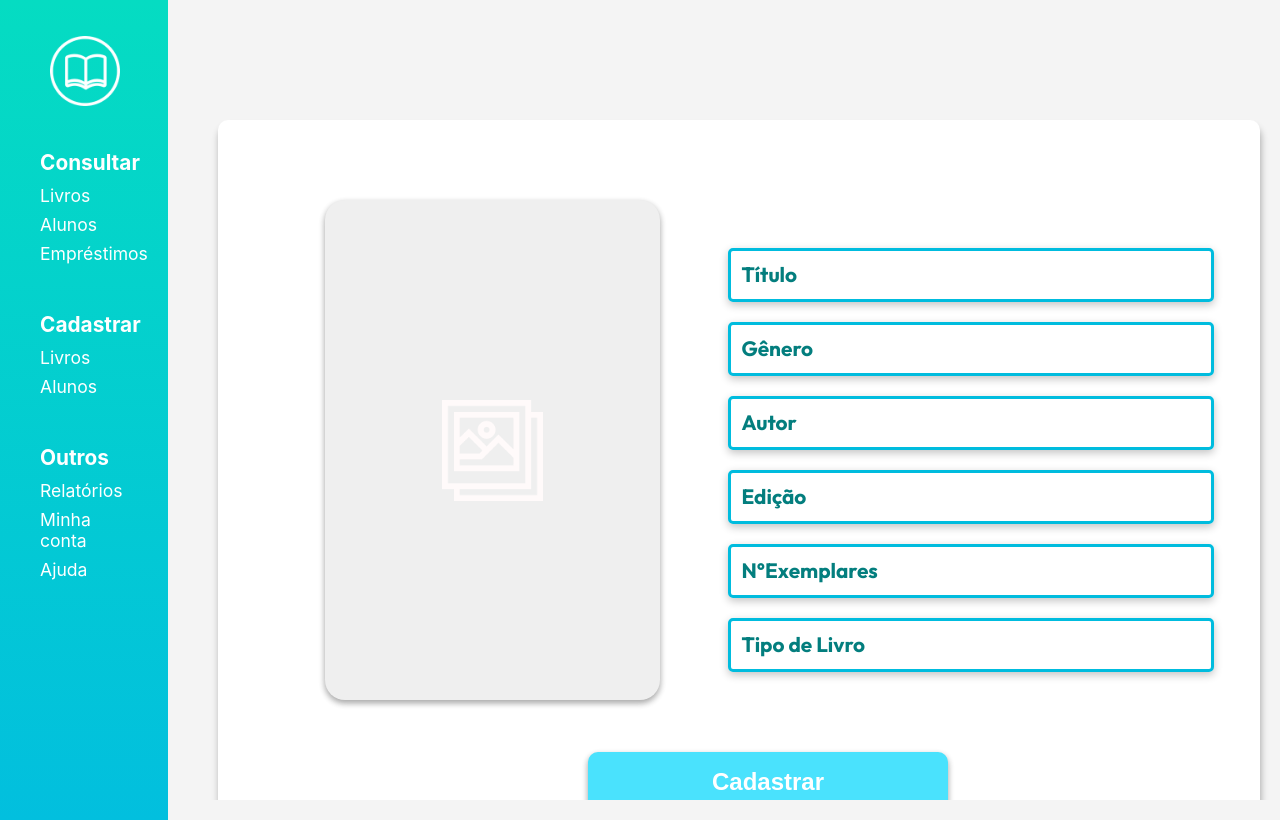
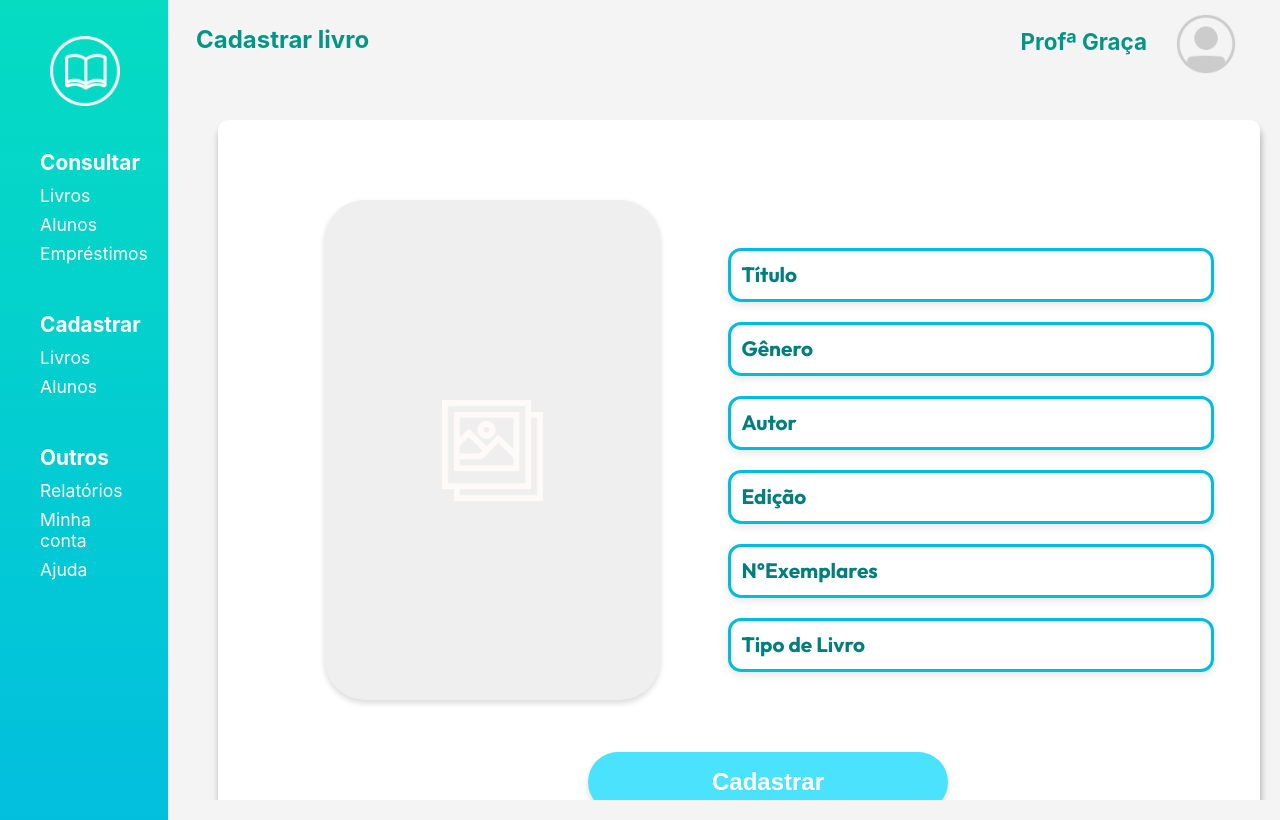
Before and after one commit to devantoneli/bibliodaurea, a React (Create React App) app in the folder bibliodaurea/: page /cadastrar/livros in a window 1280 px wide. Built offline with nearby package versions, Linux system fonts and the light colour scheme.

Commit message:
Alterando para começar o backend de cadastro de livro

```diff
--- a/bibliodaurea/src/components/SearchForm.js
+++ b/bibliodaurea/src/components/SearchForm.js
@@ -8,19 +8,31 @@ import styles from './css/searchForm.module.css'
 
 function SearchForm(props, src){
     src = profileDefault;
+    let search;
+    if(props.search){
+        search = {
+
+        }
+    }else {
+        search = {
+            background: 'none',
+            fontSize: '0',
+            width: '0'
+        }
+    }
     return(
         <div className={styles.searchForm} >
             <h1 className={styles.searchView}>{props.view}</h1>
 
-            <input type="text" name="search" id="search" className={styles.searchInput} placeholder="Pesquisar nos registros"></input>
+            <input type="text" name="search" id="search" style={search} className={styles.searchInput} placeholder="Pesquisar nos registros"></input>
 
-            <button className={styles.searchIcons}><img src={searchIcon} alt="Logo de pesquisa" width="35px" /></button>
+            <button className={styles.searchIcons}><img style={search} src={searchIcon} alt="Logo de pesquisa" width="35px" /></button>
 
-            <button className={styles.searchIcons}><img src={filterIcon} alt="Logo de filtro"  width="35px" /></button>
+            <button className={styles.searchIcons}><img style={search} src={filterIcon} alt="Logo de filtro"  width="35px" /></button>
 
             <div className={styles.infoPerfil}>
-                <h2 className={styles.userName}>{props.name}</h2>
-                <button className={styles.perfilImg}><img src={src} alt="Foto de perfil do usuário logado" width="90px"/></button>
+                <h2 className={styles.userName}>Profª Graça</h2>
+                <button className={styles.perfilImg}><img src={profileDefault} alt="Foto de perfil do usuário logado" width="90px"/></button>
             </div>
         </div>
     )
--- a/bibliodaurea/src/pages/ConsultBooks.js
+++ b/bibliodaurea/src/pages/ConsultBooks.js
@@ -17,7 +17,7 @@ function ConsultBooks(){
 
     return(
         <div>
-            <SearchForm view="Consultar Livros" name="Profª Graça" src="../img/searchIcon.png"/>
+            <SearchForm view="Consultar Livros" search={true} />
             <div className={styles.MenuBList}>
               <h2 onClick={() => handleClickFiltro('Indisponiveis')} className={`${styles.OptionBList} ${styles.MenuBFour} ${filterActive === 'Indisponiveis' ? styles.MenuBActive : styles.MenuB}`}>Indisponíveis</h2>
 
--- a/bibliodaurea/src/pages/RegisterBooks.js
+++ b/bibliodaurea/src/pages/RegisterBooks.js
@@ -3,11 +3,15 @@ import MeuComponent from '../components/FileBook';
 import styles from './css/register.module.css';
 import {BrowserRouter as Router, Routes, Route, Link} from 'react-router-dom'
 
-
+//Components
+import SearchForm from '../components/SearchForm';
 
 
 function RegisterBooks(){
     return(
+    <>
+    <SearchForm view="Cadastrar livro" search={false}/>
+
     <div className={styles.FundoRegister}>
         <div className={styles.FormBooks}>
             <div className={styles.DivBook}>
@@ -17,11 +21,9 @@ function RegisterBooks(){
             <div className={styles.Formregister}>
                 <FormBook/>
             </div>
-
         </div>
-
     </div>
-
+    </>
          )
 
 }
--- a/bibliodaurea/src/pages/css/register.module.css
+++ b/bibliodaurea/src/pages/css/register.module.css
@@ -1,6 +1,4 @@
 /*Register Books*/
-
-
 
 .FormBooks{
     display: flex;
@@ -31,25 +29,24 @@ form {
     display: flex;
     width:40em ;
     height: 3em;
-    border-radius: 5px;
+    border-radius: 13px;
     border: none;
     border: solid 3px #00BCDE;
-    box-shadow: rgba(0, 0, 0, 0.24) 0px 3px 8px;
+    box-shadow: rgba(0, 0, 0, 0.101) 0px 3px 8px;
 
 }
-
 
 .buttonregister{
     width: 15em;
     height: 2.5em;
     margin-top: 5rem;
-    border-radius: 10px;
+    border-radius: 40px;
     border: none;
     background-color: #4ae2fd;
     color: white;
     font-size: 1.5em;
     margin-left: -10em;
-    box-shadow: rgba(0, 0, 0, 0.16) 0px 3px 6px, rgba(0, 0, 0, 0.23) 0px 3px 6px;
+    box-shadow: rgba(0, 0, 0, 0.056) 0px 3px 6px, rgba(0, 0, 0, 0.09) 0px 3px 6px;
     cursor: pointer;
     font-weight: bold;
 
@@ -232,8 +229,8 @@ input:focus {
     border: none;
     margin-left: 20em;
     margin-top:80px;
-    box-shadow: rgba(0, 0, 0, 0.16) 0px 3px 6px, rgba(0, 0, 0, 0.23) 0px 3px 6px;
-    border-radius: 20px;
+    box-shadow: rgba(0, 0, 0, 0.075) 0px 3px 6px, rgba(0, 0, 0, 0.081) 0px 3px 6px;
+    border-radius: 40px;
     cursor: pointer;
     background-image: url('../../img/photo.png');
     background-repeat: no-repeat;
```
Lines whose indentation alone changed are shown as unchanged.
